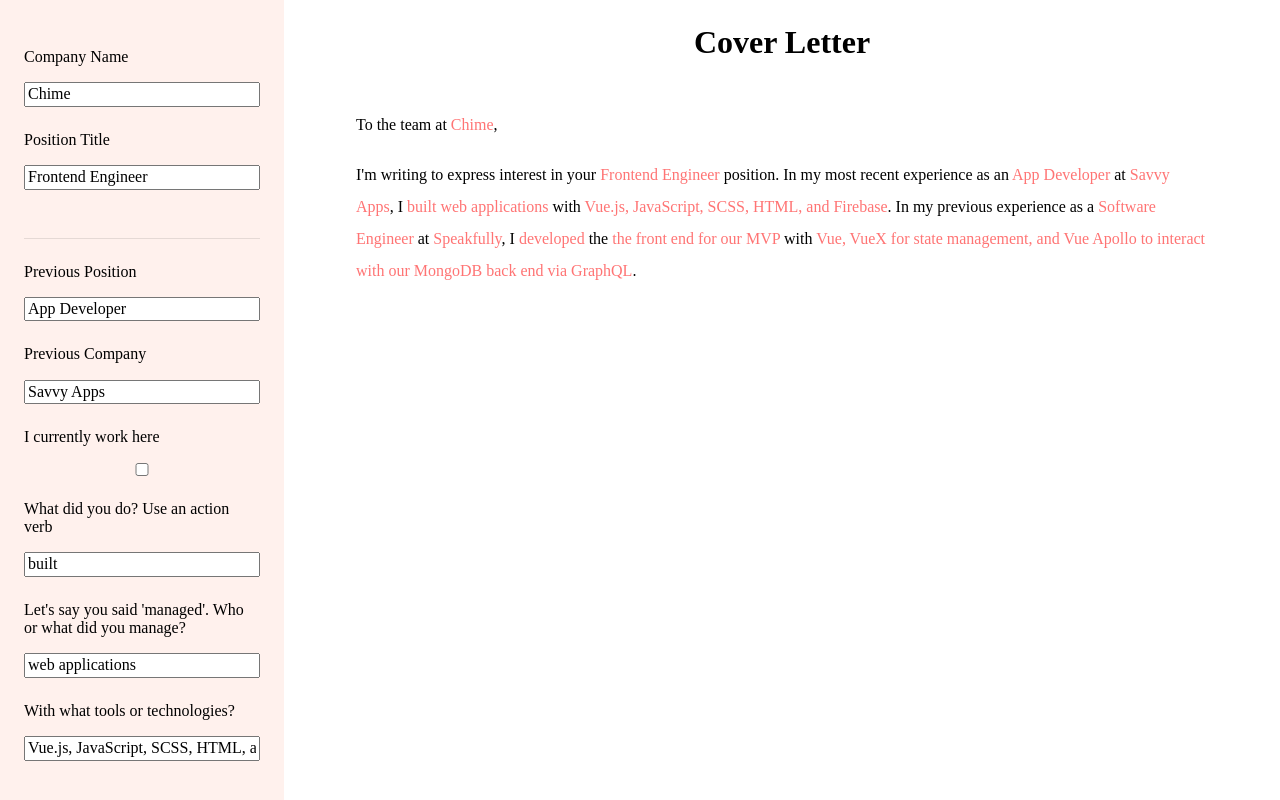
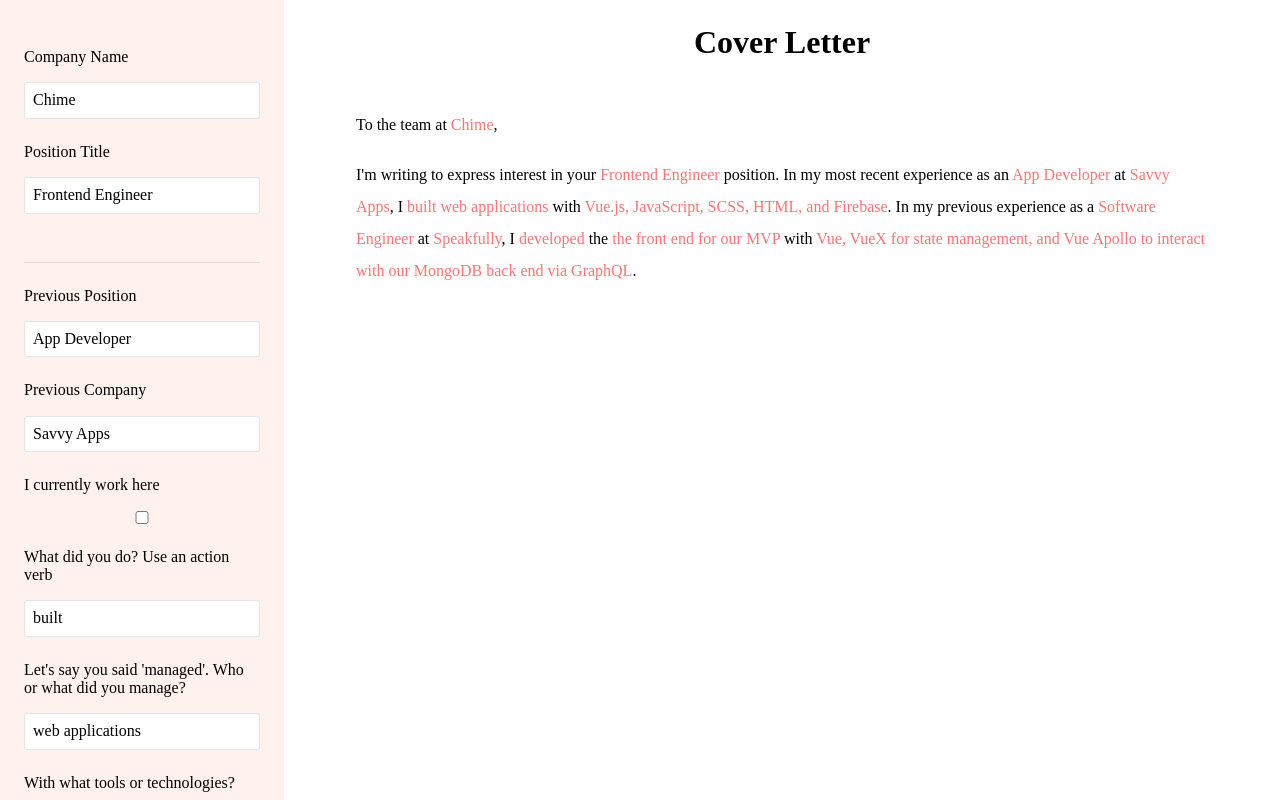
Before and after one commit to jasminetealady/cover-letter-builder, a Vue app: page / in a window 1280 px wide. Shown: the top 800 px of the page. Built offline with nearby package versions, Linux system fonts and the light colour scheme; a web font is replaced by a local one.

Commit message:
Styled inputs

```diff
--- a/src/assets/scss/app.scss
+++ b/src/assets/scss/app.scss
@@ -31,6 +31,18 @@
     display: flex;
     flex-direction: column;
     margin-bottom: 24px;
+
+    input {
+      border: solid 1px rgba(0, 0, 0, 0.1);
+      padding: 8px;
+      border-radius: 3px;
+
+      &:focus {
+        outline: none;
+        border: solid 1px $coral;
+        box-shadow: 2px 3px 14px 0px rgba(0, 0, 0, 0.1);
+      }
+    }
 
     span {
       margin-bottom: 16px;
@@ -79,7 +91,7 @@
 
     &:focus {
       outline: none;
-      // border-bottom: solid 1px $secondary;
+      border: solid 1px $coral;
     }
   }
 }
```
